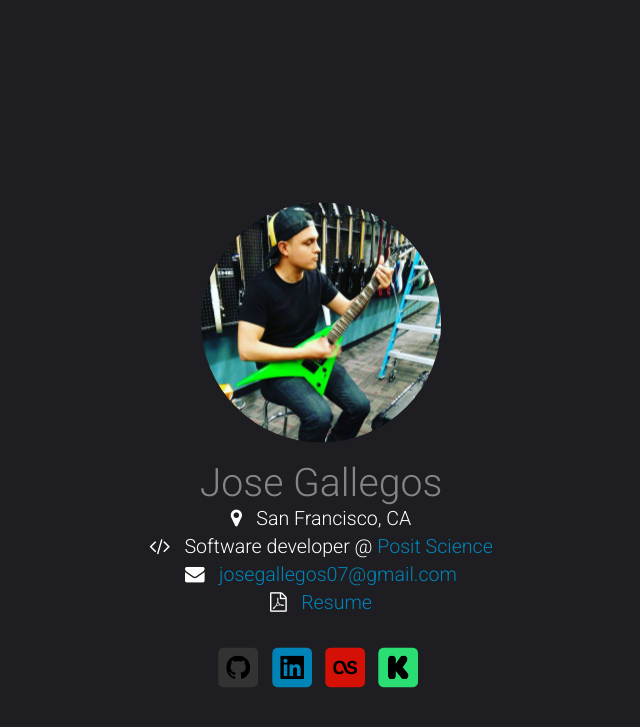
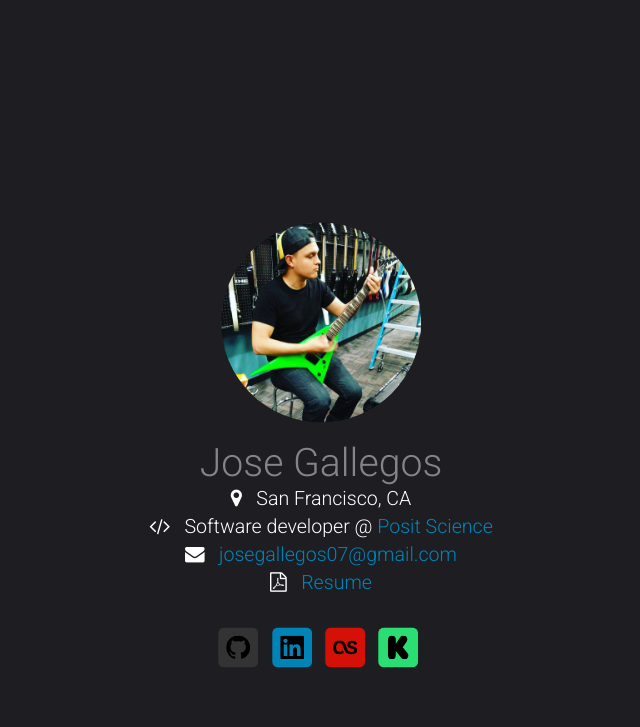
Before and after one commit to josegallegos07/josegallegos.info, a Jekyll site: the page built from index.html, in a window 1280 px wide. Shown: the top 727 px of the page, without its empty margins (319-959 px from the left). Built offline with Jekyll 4.4.1, drawn with Linux system fonts in a browser that asks for light colours; nearby versions of some CDN libraries.

Commit message:
smaller profile image

```diff
--- a/_includes/profile.html
+++ b/_includes/profile.html
@@ -1,6 +1,6 @@
 
 <div class="text-center" id="profile">
-  <img class="center-block img-responsive img-circle" height="240" width="240" src="assets/img/joga.jpg"></img>
+  <img class="center-block img-responsive img-circle" height="200" width="200" src="assets/img/joga.jpg"></img>
   <br>
   <div id="about">
     <ul class="list-unstyled">
```
